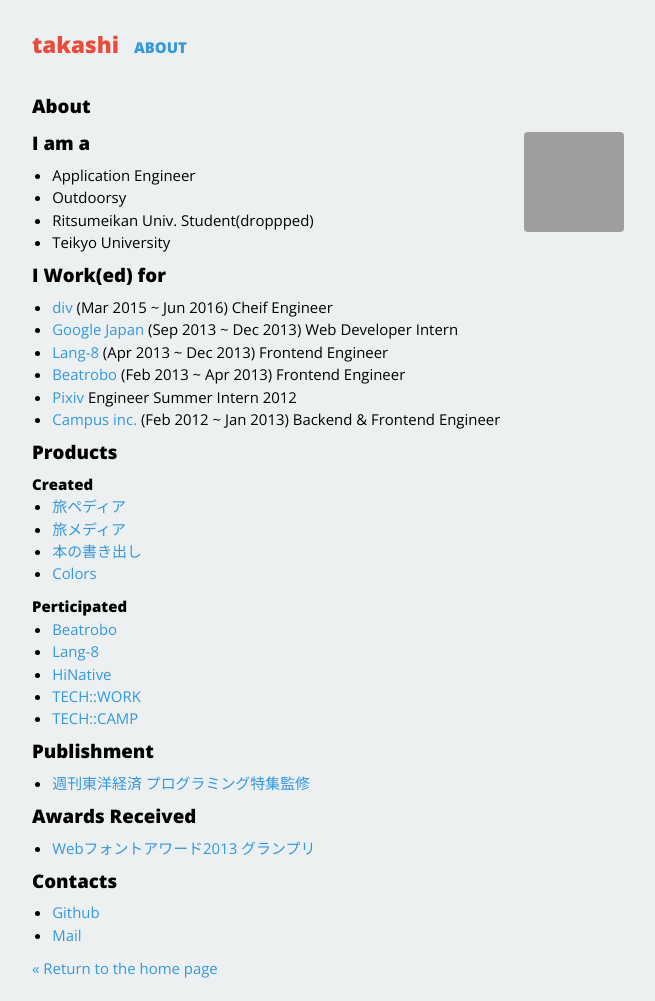
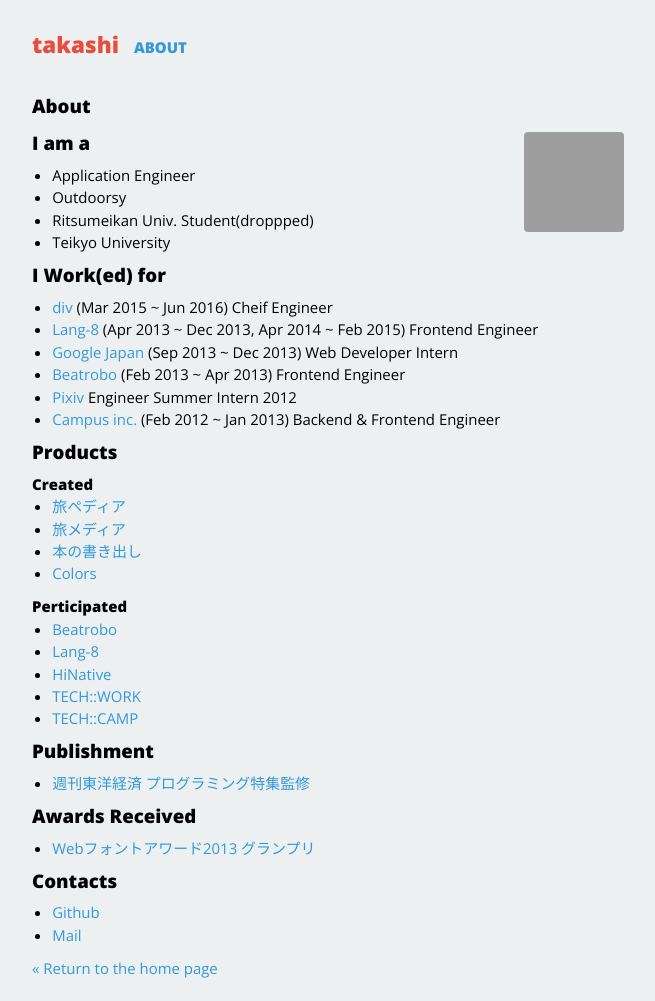
Before and after one commit to takashi/takashi.github.io, a Jekyll site: the page built from about.md, in a window 1280 px wide, cut to the strip 0-1001 px from the top of the page. Shown: the whole strip, without its empty margins (312-967 px from the left). Built offline with Jekyll 4.4.1, drawn with Linux system fonts in a browser that asks for light colours; nearby versions of some CDN libraries; grey boxes are pictures that could not be loaded.

Commit message:
update about

```diff
--- a/about.md
+++ b/about.md
@@ -16,8 +16,8 @@ permalink: /about/
 ## I Work(ed) for
 
 - [div](http://di-v.co.jp/) (Mar 2015 ~ Jun 2016) Cheif Engineer
+- [Lang-8](http://lang-8.com/) (Apr 2013 ~ Dec 2013, Apr 2014 ~ Feb 2015) Frontend Engineer
 - [Google Japan](https://www.google.co.jp/) (Sep 2013 ~ Dec 2013) Web Developer Intern
-- [Lang-8](http://lang-8.com/) (Apr 2013 ~ Dec 2013) Frontend Engineer
 - [Beatrobo](https://beatrobo.com) (Feb 2013 ~ Apr 2013) Frontend Engineer
 - [Pixiv](http://www.pixiv.net/) Engineer Summer Intern 2012
 - [Campus inc.](http://campus-inc.org/) (Feb 2012 ~ Jan 2013) Backend & Frontend Engineer
```
